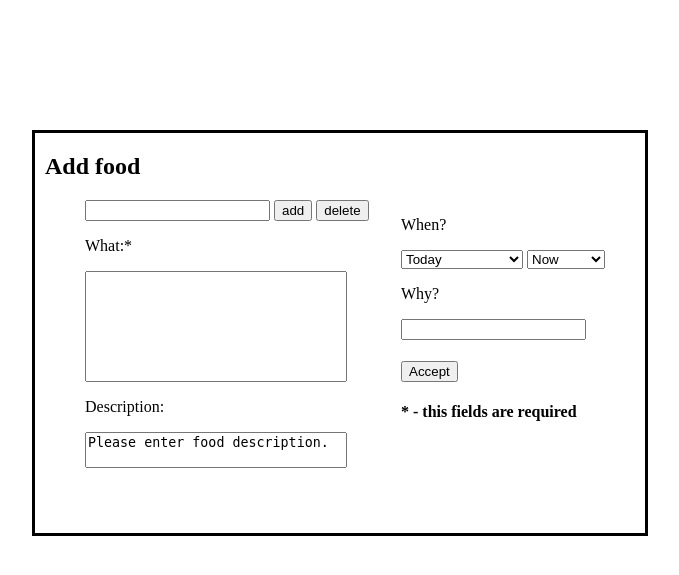
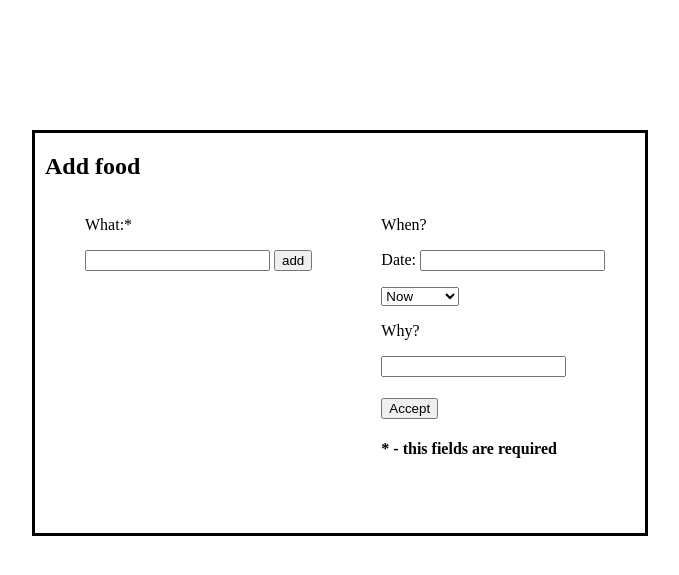
Before and after one commit to yndyan/fooddiary, a CodeIgniter app: the page made by application/views/diaryCtrl/addFoodView2.php in a window 1280 px wide. Shown: the part 170-745 px from the top of the page, without its empty margins (68-747 px from the left). Run offline with CodeIgniter, Linux system fonts and the light colour scheme; some libraries are stand-ins or nearby versions.

Commit message:
ne radi date picker

```diff
--- /dev/null
+++ b/Public/JS/input.js
@@ -0,0 +1,33 @@
+$(document).ready(function() {
+    var list = $('#food_list');
+    var button_delete = $('#button_delete');
+
+    $('#add').click(function(e) {
+
+
+        if ($('#food_in').val()) {
+                var list_row = $('<li>'+$('#food_in').val()+ '</li>');
+                list_row.append('<input type="hidden" value="'+$('#food_in').val()+'" name="niz[]" /> ');
+
+                var delete_row = $('<img src="http://localhost/fooddiary/public/img/delete-300x300.jpg"  style="width:20px;height:20px">');
+
+                delete_row.click(function(e) {
+                        e.preventDefault();
+                        $(this).parent().remove();
+
+                });
+
+                list_row.append(delete_row);
+
+                list.append(list_row);
+                $('#food_in').val('');
+        } else {
+                alert('String prazan');
+        } // else if
+    });
+
+    $(function() {
+    $( "#datepicker" ).datepicker();
+  });
+
+});
--- a/application/views/diaryCtrl/addFoodView2.php
+++ b/application/views/diaryCtrl/addFoodView2.php
@@ -12,21 +12,15 @@
         padding-left :10px;
 
     }
-    textarea {
-        resize: none;
-    }
+</style>
 
-</style>
-<script >
-    function add() {
-        food_list.push(document.getElementById("food_in").value);
-        element.value = food_list;
-    }
-    function del() {
-        food_list.pop();
-       element.value = food_list;
-    }
-</script>
+<script src="http://code.jquery.com/jquery-2.1.1.min.js"></script>
+
+ <script src="//code.jquery.com/ui/1.11.2/jquery-ui.js"></script>
+
+
+<script src= "http://localhost/fooddiary/public/js/input.js"> </script>
+
 </head>
 
 <body>
@@ -34,32 +28,16 @@
 
     <h2> Add food</h2>
     <div style="float: left;margin-left: 40px;">
+       <p> What:* </p>
         <input  id = "food_in" >
-        <button onclick="add()">add</button>
-        <button onclick="del()">delete</button>
+        <button id = "add">add</button>
+        <form action = "<?php echo base_url(); ?>index.php/diary_ctrl/add_food" method = "post">
+            <ul id = "food_list" type = "1"> </ul>
+    </div>
+    <div style="float: right ;margin-right: 40px;">
+            <p>When?</p>
+            <p>Date: <input type="text"  id="datepicker"></p>
 
-    <form action = "<?php echo base_url(); ?>index.php/diary_ctrl/add_food" method = "post">
-
-            <p> What:* </p>
-
-            <textarea name = "food_input" id ="food_in2" required = "true" rows="7" cols="30" readonly> </textarea>
-            <script >
-            var food_list = [];
-            var element = document.getElementById("food_in2");
-            </script>
-            <p>Description:</p>
-                <textarea name = "description"   rows="2" cols="30">Please enter food description.</textarea>
-            </div>
-            <div style="float: right; margin-right: 40px;">
-
-        <p>When?</p>
-        <select name="date">
-            <option value="<?php echo date("Y-m-d",strtotime("-4 day"));?>"><?php echo date("Y-m-d  D",strtotime("-4 day"));?></option>
-            <option value="<?php echo date("Y-m-d",strtotime("-3 day"));?>"><?php echo date("Y-m-d  D",strtotime("-3 day"));?></option>
-            <option value="<?php echo date("Y-m-d",strtotime("-2 day"));?>"><?php echo date("Y-m-d  D",strtotime("-2 day"));?></option>
-            <option value="<?php echo date("Y-m-d",strtotime("-1 day"));?>">Yesterday</option>
-            <option selected = "selected" value="<?php echo date("Y-m-d");?>">Today</option>
-        </select>
         <select name="time">
             <?php   $hours =  (int)date('H');
             for($cnt = 0; $cnt <($hours-1); $cnt++){
@@ -91,7 +69,7 @@
             <input type = "submit"  value = "Accept"    />
         </h4>
         <h4>* - this fields are required </h4>
-        </div>
+    </div>
     </form>
 
 
--- a/application/views/homeCtrl/homeViewHeader.php
+++ b/application/views/homeCtrl/homeViewHeader.php
@@ -4,7 +4,7 @@
 
 <head>
     <style>
-        ul li {
+        ul.header li {
             display:inline;
             margin: 10px;
         }
@@ -33,7 +33,7 @@
 </head>
 <body>
 <div id="menu">
-<ul>
+<ul class = "header">
     <li><a href = "<?php echo base_url();?>index.php/diary_ctrl/add_food">Add data</a></li>
     <li><a href = "<?php echo base_url();?>index.php/">Edit data</a></li>
     <li><a href = "<?php echo base_url();?>index.php/">History</a></li>
```
Also changed, not shown: Public/Img/delete-300x300.jpg (added).
